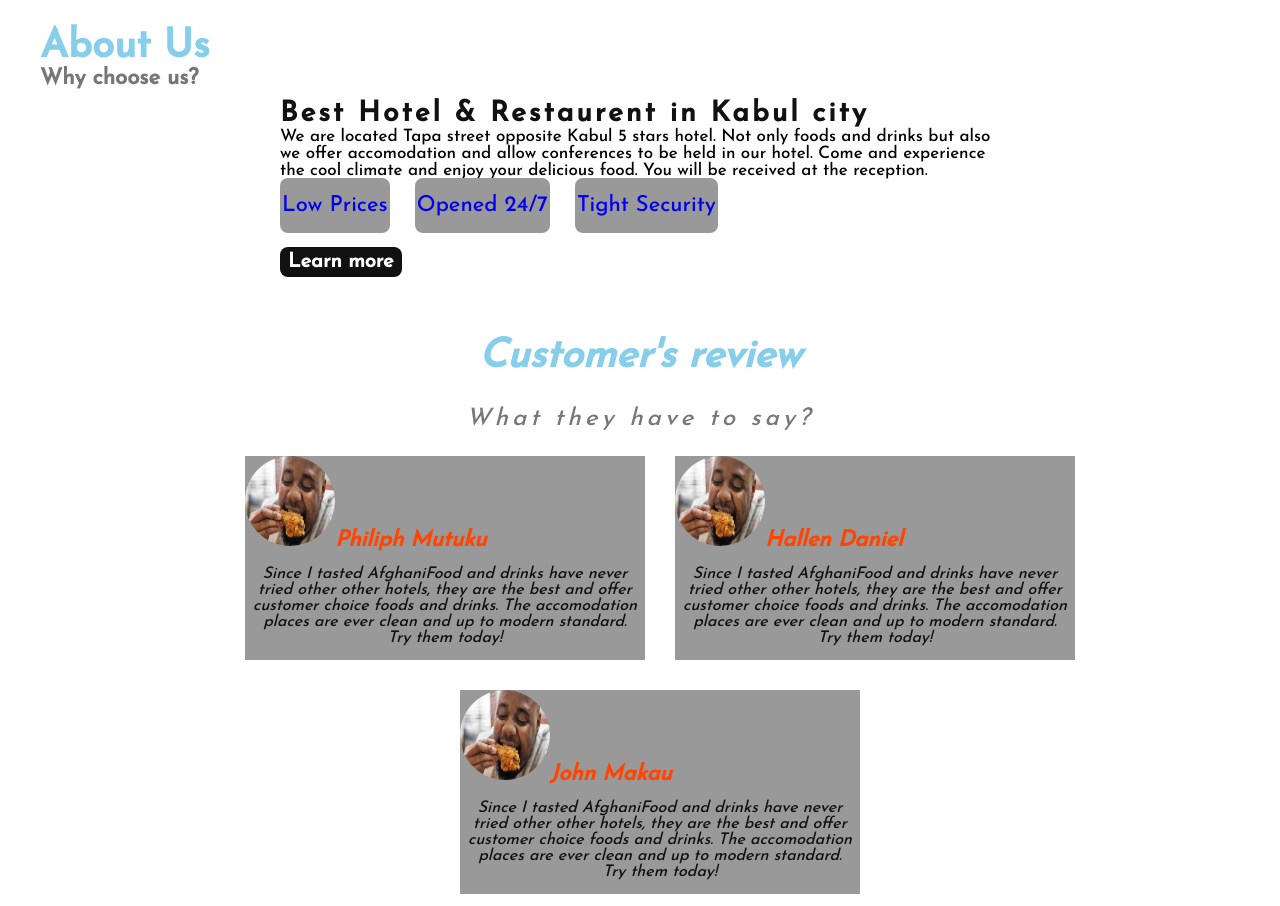
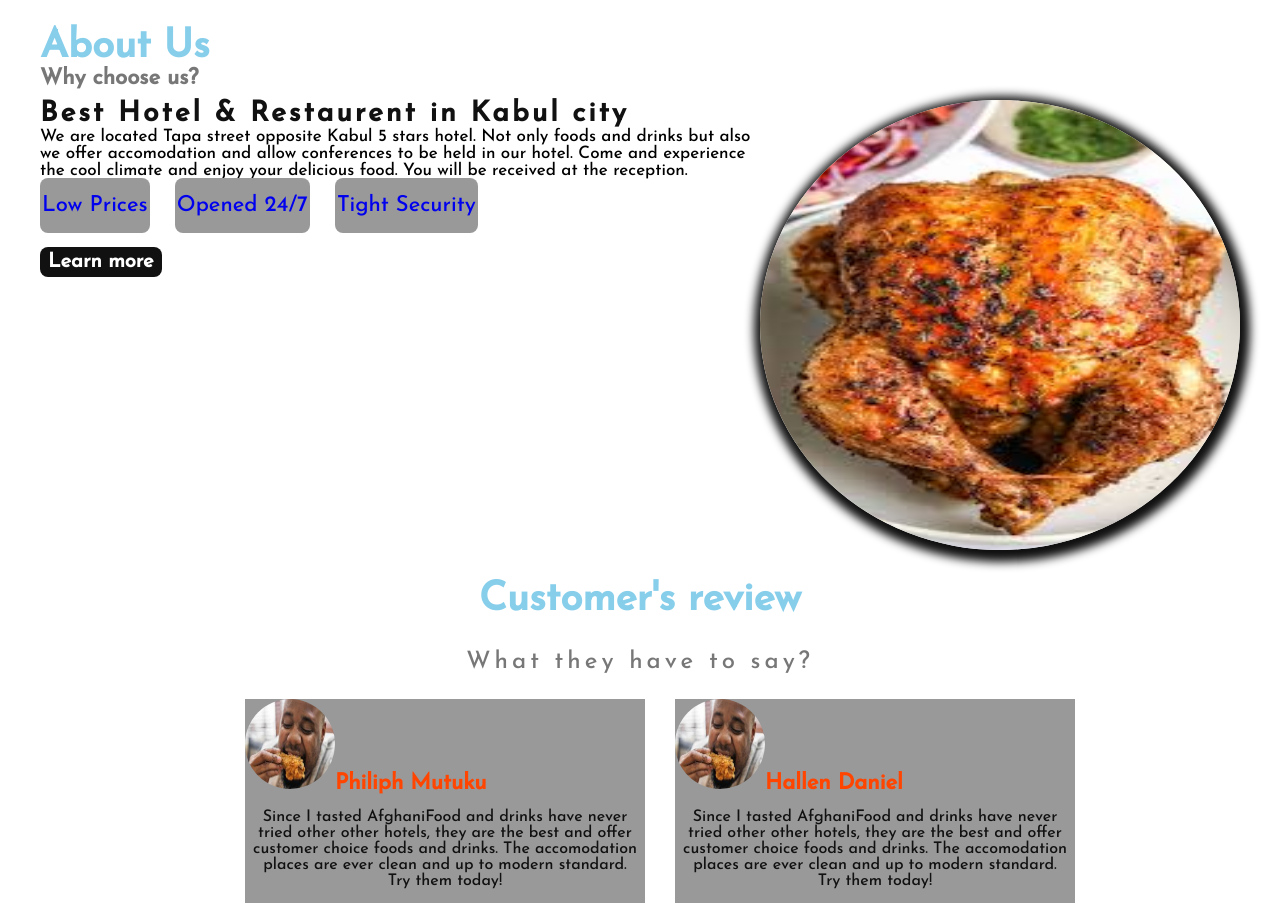
Before and after one commit to muslimhassan1/HassanMuslim-website, a plain HTML site: page index.html in a window 1280 px wide. Shown: the part 1722-2628 px from the top of the page. Drawn offline with Linux system fonts and the light colour scheme.

Commit message:
Update index.html

```diff
--- a/index.html
+++ b/index.html
@@ -124,7 +124,7 @@
             <a href="#">Tight Security</a><br>
             <button>Learn more</button>
         </div>
-        <i
+        <img src="images (9).jpg">
     </div>
 </section>
 
```
